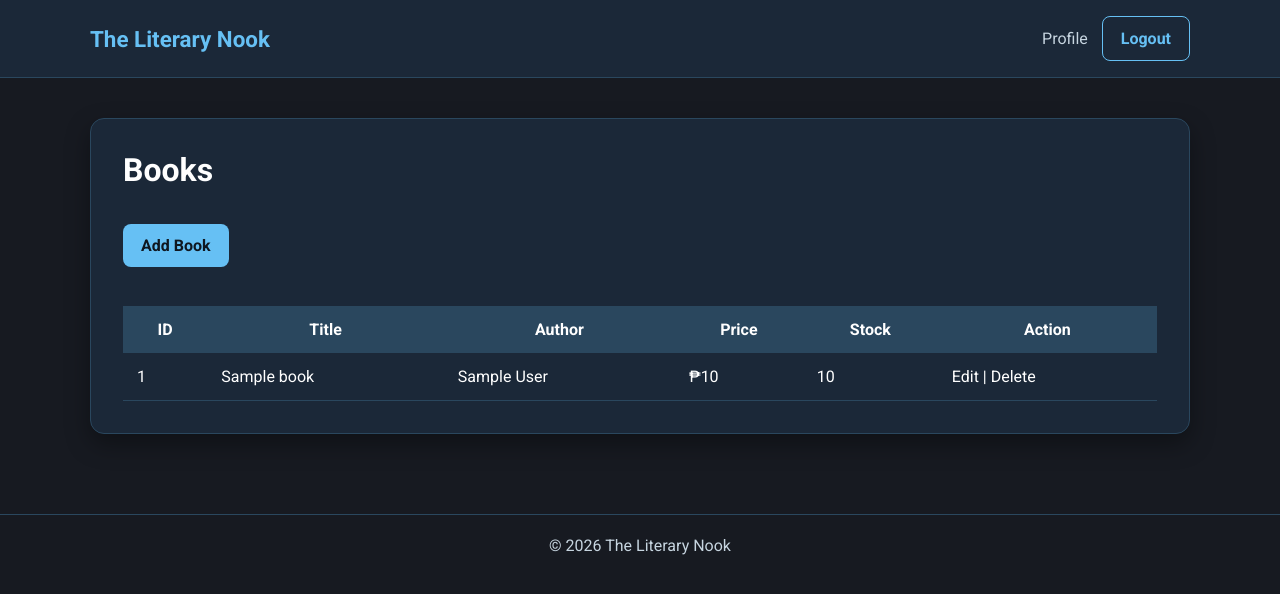
After one commit to Antarticstorm/FinalAdetProject, a PHP site: page /admin/books.php in a window 1280 px wide. The commit adds this page. Shown: the top 594 px of the page. Run offline with PHP 8.4, Linux system fonts and the light colour scheme; the visitor is signed in with stand-in values (Sample User, id 1); tables that the repository leaves empty or names only in its code hold one stand-in row (values such as "Sample post").

Commit message:
added admin section
-added admin sector
-added dashboard to look at all the books that will be added
-made login.php recognize admin
-fix some css issues earlier

```diff
--- /dev/null
+++ b/admin/books.php
@@ -0,0 +1,91 @@
+<?php
+
+session_start();
+
+include("../includes/db.php");
+
+$basePath = "../";
+include("../includes/header.php");
+
+if(!isset($_SESSION["user_id"])){
+    header("Location: ../login.php");
+    exit();
+}
+
+if($_SESSION["role"]!="admin"){
+    header("Location: ../index.php");
+    exit();
+}
+
+$result = mysqli_query($conn,"SELECT * FROM books ORDER BY id DESC");
+
+?>
+
+<div class="card">
+
+<h1>Books</h1>
+
+<br>
+
+<a href="add_book.php"
+class="btn btn-primary">
+Add Book
+</a>
+
+<br><br>
+
+<table>
+
+<tr>
+
+<th>ID</th>
+
+<th>Title</th>
+
+<th>Author</th>
+
+<th>Price</th>
+
+<th>Stock</th>
+
+<th>Action</th>
+
+</tr>
+
+<?php while($book=mysqli_fetch_assoc($result)){ ?>
+
+<tr>
+
+<td><?php echo $book['id']; ?></td>
+
+<td><?php echo $book['title']; ?></td>
+
+<td><?php echo $book['author']; ?></td>
+
+<td>₱<?php echo $book['price']; ?></td>
+
+<td><?php echo $book['stock']; ?></td>
+
+<td>
+
+<a href="edit_book.php?id=<?php echo $book['id']; ?>">Edit</a>
+
+|
+
+<a href="delete_book.php?id=<?php echo $book['id']; ?>">
+
+Delete
+
+</a>
+
+</td>
+
+</tr>
+
+<?php } ?>
+
+</table>
+
+</div>
+
+<?php include("../includes/footer.php"); ?>
--- a/css/style.css
+++ b/css/style.css
@@ -173,3 +173,34 @@ input:focus, textarea:focus {
     text-align: center;
     margin-top: 40px;
 }
+table{
+
+width:100%;
+
+border-collapse:collapse;
+
+margin-top:20px;
+
+}
+
+table th{
+
+background:#2A475E;
+
+padding:14px;
+
+}
+
+table td{
+
+padding:14px;
+
+border-bottom:1px solid #2A475E;
+
+}
+
+table tr:hover{
+
+background:#202f40;
+
+}
--- a/includes/header.php
+++ b/includes/header.php
@@ -9,7 +9,7 @@ if (session_status() === PHP_SESSION_NONE) {
     <meta charset="UTF-8">
     <meta name="viewport" content="width=device-width, initial-scale=1.0">
     <title>The Literary Nook</title>
-    <link rel="stylesheet" href="css/style.css">
+    <link rel="stylesheet" href="<?php echo isset($basePath) ? $basePath : ''; ?>css/style.css">
     <link rel="preconnect" href="https://fonts.googleapis.com">
     <link rel="preconnect" href="https://fonts.gstatic.com" crossorigin>
     <link href="https://fonts.googleapis.com/css2?family=Roboto:wght@400;500;700&display=swap" rel="stylesheet">
@@ -17,14 +17,29 @@ if (session_status() === PHP_SESSION_NONE) {
 <body>
     <header class="topbar">
         <div class="container navwrap">
-            <a href="index.php" class="brand">The Literary Nook</a>
+            <a href="<?php echo isset($basePath) ? $basePath : ''; ?>index.php" class="brand">
+                The Literary Nook
+            </a>
             <nav>
                 <?php if (isset($_SESSION['user_id'])): ?>
-                    <a href="profile.php">Profile</a>
-                    <a href="logout.php" class="btn btn-outline">Logout</a>
+                    <a href="<?php echo isset($basePath) ? $basePath : ''; ?>profile.php">
+                        Profile
+                    </a>
+
+                    <a href="<?php echo isset($basePath) ? $basePath : ''; ?>logout.php" class="btn btn-outline">
+                        Logout
+                    </a>
+
                 <?php else: ?>
-                    <a href="login.php">Login</a>
-                    <a href="register.php" class="btn btn-primary">Register</a>
+
+                    <a href="<?php echo isset($basePath) ? $basePath : ''; ?>login.php">
+                        Login
+                    </a>
+
+                    <a href="<?php echo isset($basePath) ? $basePath : ''; ?>register.php" class="btn btn-primary">
+                        Register
+                    </a>
+
                 <?php endif; ?>
             </nav>
         </div>
--- a/index.php
+++ b/index.php
@@ -1,5 +1,6 @@
 <?php
 include("includes/db.php");
+$basePath = "";
 include("includes/header.php");
 ?>
 
```
Also changed, not shown: admin/dashboard.php (added, +37 -0 lines), login.php (+8 -2 lines).
